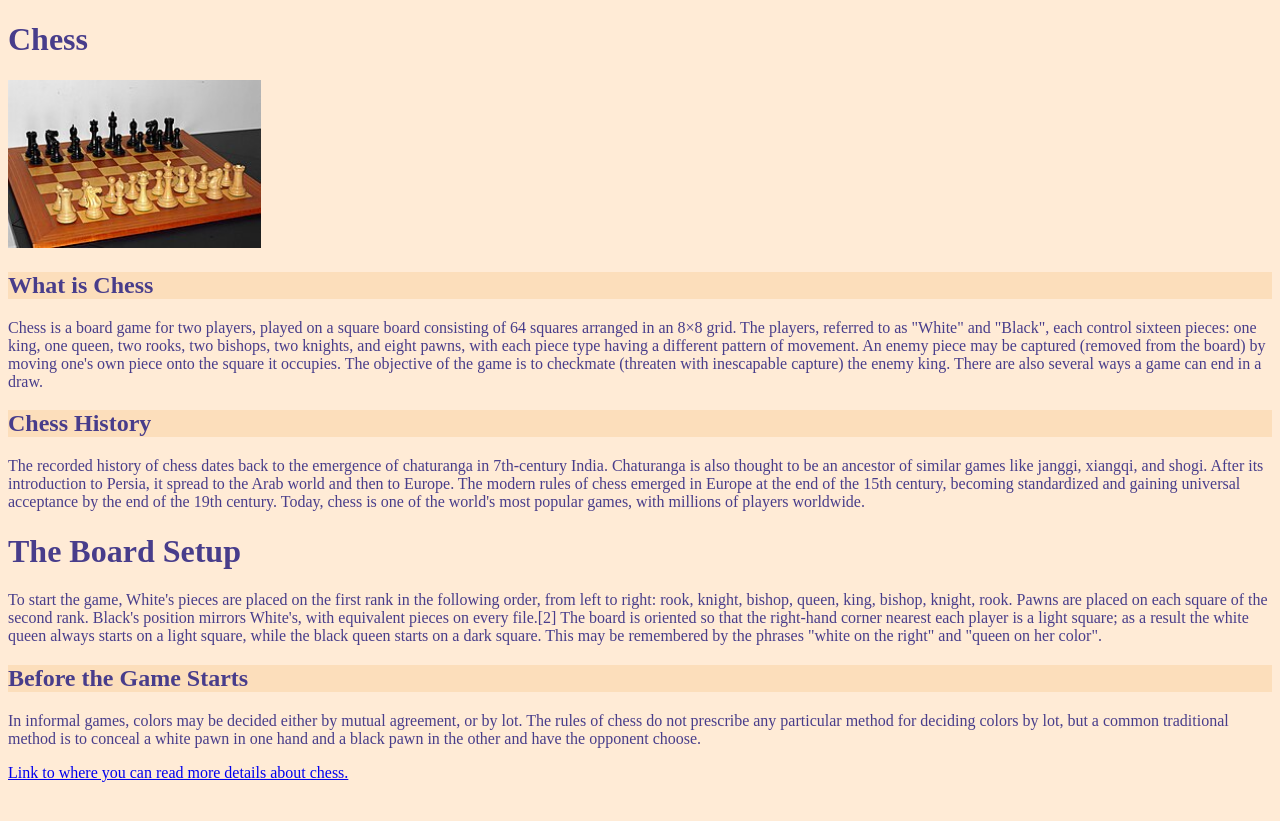
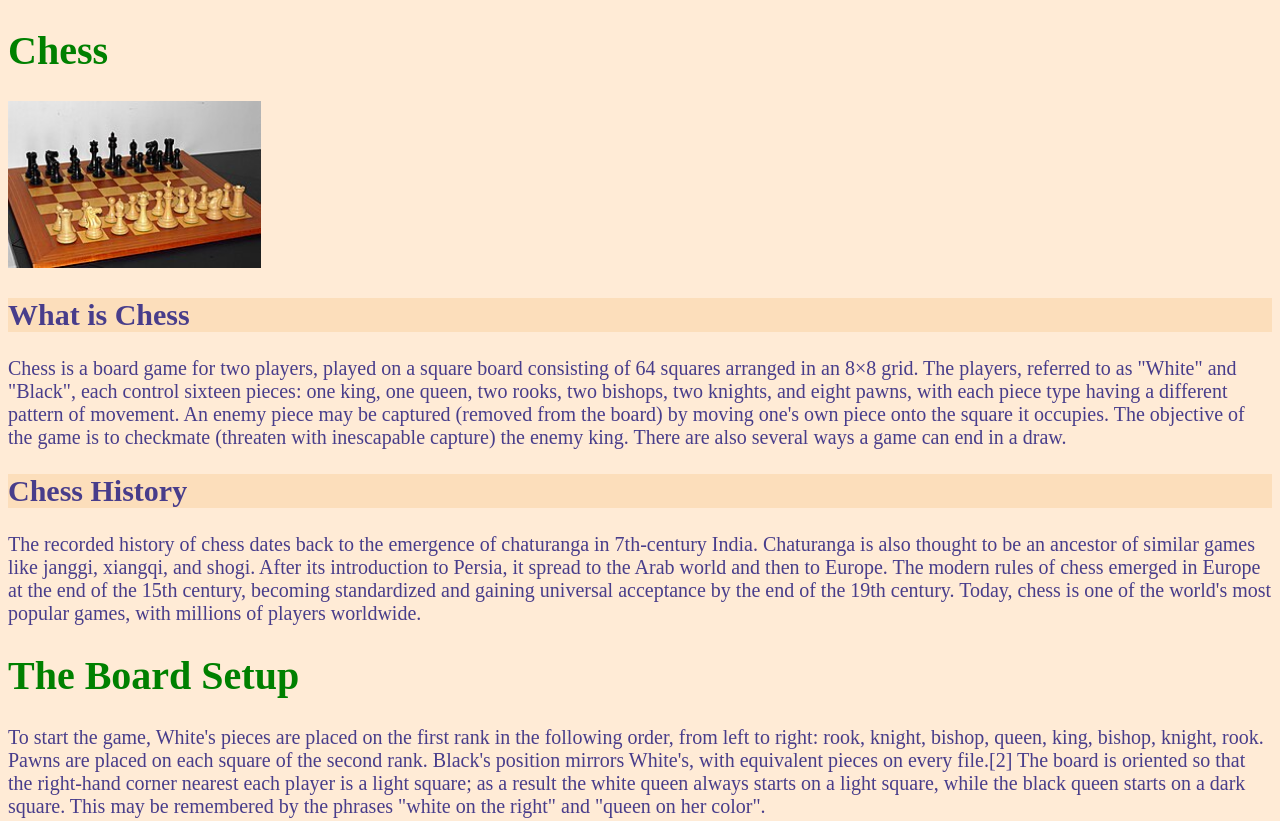
Before and after one commit to nezzhh/RPS_moja_spletna_stran, a plain HTML site: page index.html in a window 1280 px wide. Shown: the top 821 px of the page. Before the commit the page ends 800 px from the top, so only its background shows below. Drawn offline with Linux system fonts and the light colour scheme.

Commit message:
font size and h1 color

```diff
--- a/style.css
+++ b/style.css
@@ -1,8 +1,13 @@
 body {
 	background-color: #FFEBD6;
 	color: darkslateblue;
+	font-size: 20px;
 }
 
 h2 {
 	background-color: #FCDEBB;
 }
+
+h1 {
+	color: green;
+}
```
